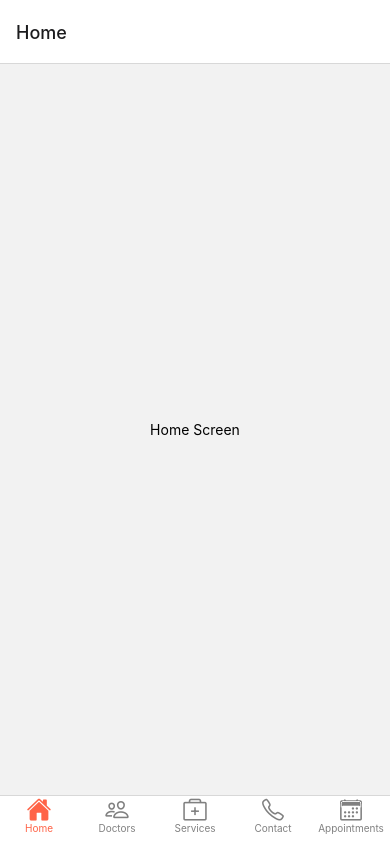
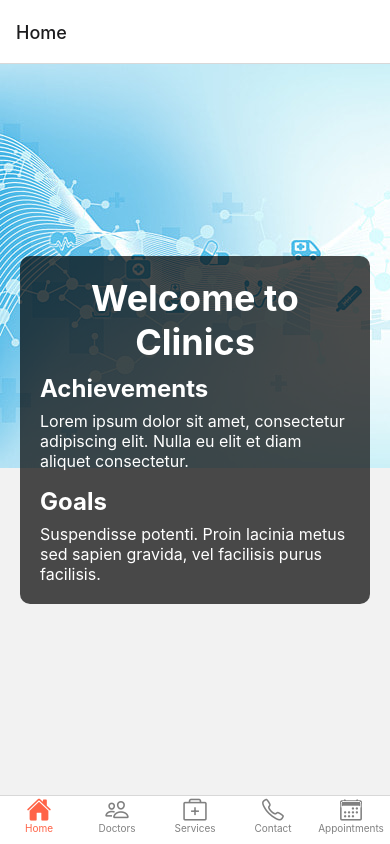
Before and after one commit to dcit202IntroToReactNative/Group_14_Mini-Project, a React Native app: screen / in a window 390 px wide. Built offline with nearby package versions, Linux system fonts and the light colour scheme.

Commit message:
modified: HomeScreen Activity

```diff
--- /dev/null
+++ b/navigation/screens/DoctorCard.js
@@ -0,0 +1,44 @@
+import React from 'react';
+import {View, Text, StyleSheet, Image} from 'react-native';
+
+const DoctorCard = ({name, position, profilePicture}) => {
+    return (
+        <View style={styles.container}>
+            <Image source={profilePicture} style={styles.profilePicture} />
+            <View style={styles.textContainer}>
+                <Text style={styles.name}>{name}</Text>
+                <Text style={styles.position}>{position}</Text>
+            </View>
+        </View>
+    );
+};
+
+const styles = StyleSheet.create({
+    container: {
+        flexDirection: 'row',
+        alignItems: 'center',
+        backgroundColor: '#FFF',
+        borderRadius: 10,
+        marginBottom: 10,
+        padding: 16,
+    },
+    profilePicture: {
+        width: 50,
+        height: 50,
+        borderRadius: 25,
+        marginRight: 10,
+    },
+    textContainer: {
+        flex: 1,
+    },
+    name: {
+        fontSize: 18,
+        fontWeight: 'bold',
+    },
+    position: {
+        fontSize: 16,
+        color: '#555',
+    },
+});
+
+export default DoctorCard;
--- a/navigation/screens/HomeScreen.js
+++ b/navigation/screens/HomeScreen.js
@@ -1,9 +1,75 @@
 import React from 'react';
-import {View, Text} from 'react-native';
+import {View, Text, StyleSheet, ImageBackground} from 'react-native';
 
-const HomeScreen = () => (
-    <View style={{flex: 1, alignItems: 'center', justifyContent: 'center'}}>
-        <Text>Home Screen</Text>
-    </View>
-);
+const HomeScreen = () => {
+    return (
+        <View style={styles.container}>
+            <ImageBackground
+                source={require('../../assets/healthbg.png')}
+                style={styles.backgroundImage}
+                resizeMode='cover'
+            >
+                <View style={styles.contentContainer}>
+                    <Text style={styles.hospitalName}>Welcome to Clinics</Text>
+                    <Text style={styles.achievementTitle}>Achievements</Text>
+                    <Text style={styles.achievementText}>
+                        Lorem ipsum dolor sit amet, consectetur adipiscing elit.
+                        Nulla eu elit et diam aliquet consectetur.
+                    </Text>
+                    <Text style={styles.goalTitle}>Goals</Text>
+                    <Text style={styles.goalText}>
+                        Suspendisse potenti. Proin lacinia metus sed sapien
+                        gravida, vel facilisis purus facilisis.
+                    </Text>
+                </View>
+            </ImageBackground>
+        </View>
+    );
+};
+
+const styles = StyleSheet.create({
+    container: {
+        flex: 1,
+    },
+    backgroundImage: {
+        flex: 1,
+        justifyContent: 'center',
+        alignItems: 'center',
+    },
+    contentContainer: {
+        backgroundColor: 'rgba(0, 0, 0, 0.7)', // Add a semi-transparent black overlay on the background image
+        padding: 20,
+        borderRadius: 10,
+        maxWidth: 350,
+    },
+    hospitalName: {
+        fontSize: 36,
+        fontWeight: 'bold',
+        color: '#FFF',
+        marginBottom: 10,
+        textAlign: 'center',
+    },
+    achievementTitle: {
+        fontSize: 24,
+        fontWeight: 'bold',
+        color: '#FFF',
+        marginBottom: 8,
+    },
+    achievementText: {
+        fontSize: 16,
+        color: '#FFF',
+        marginBottom: 16,
+    },
+    goalTitle: {
+        fontSize: 24,
+        fontWeight: 'bold',
+        color: '#FFF',
+        marginBottom: 8,
+    },
+    goalText: {
+        fontSize: 16,
+        color: '#FFF',
+    },
+});
+
 export default HomeScreen;
```
Also changed, not shown: assets/healthbg.png (added).
